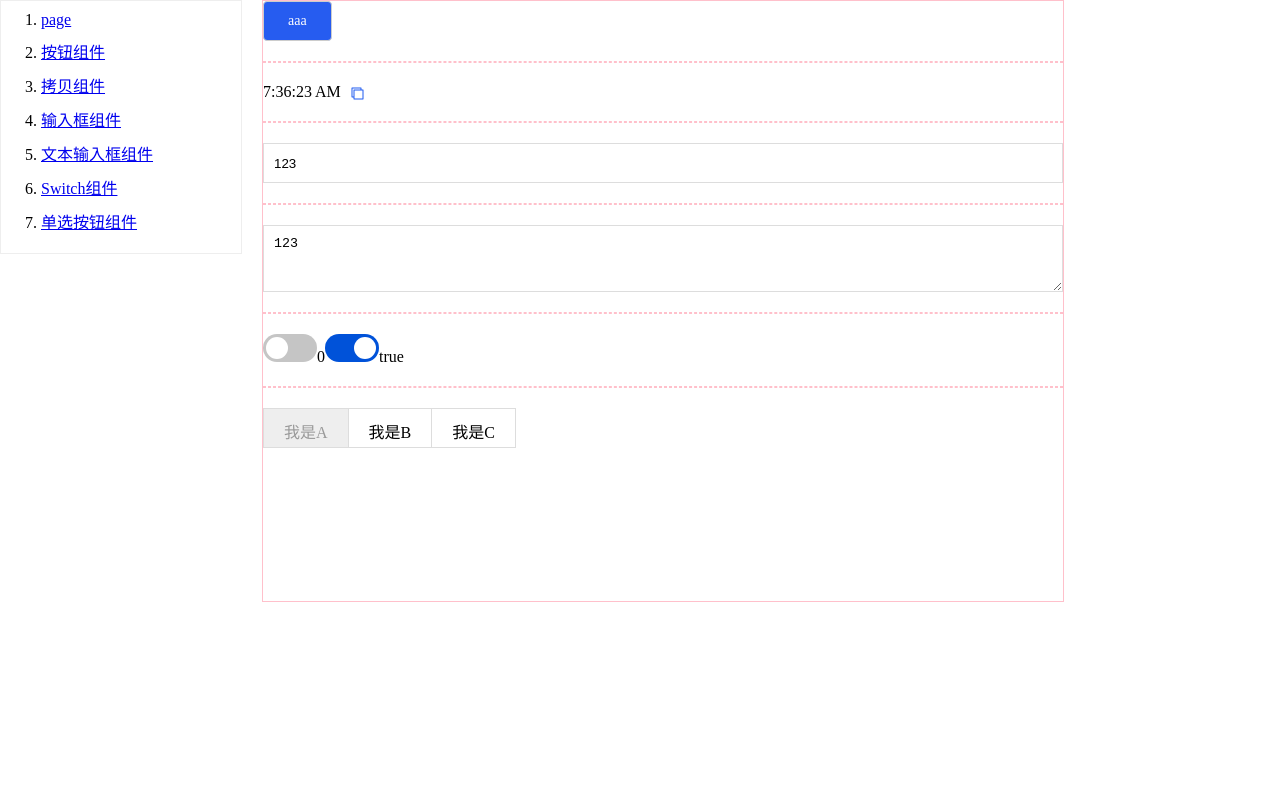
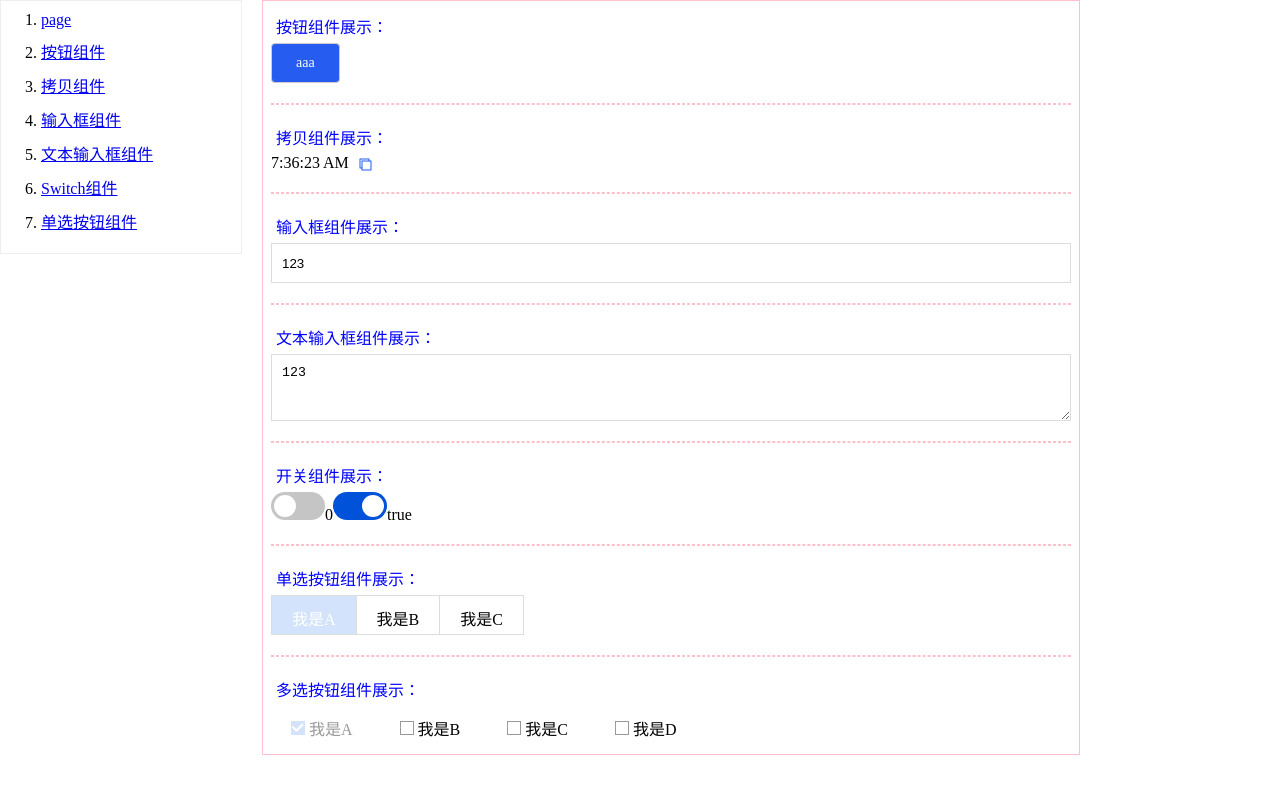
Before and after one commit to bushaoqing/component-for-react-hook, a React (Create React App) app: page /page in a window 1280 px wide. Shown: the top 794 px of the page. Built offline with nearby package versions, Linux system fonts and the light colour scheme.

Commit message:
add checkbox comp

```diff
--- /dev/null
+++ b/src/components/Checkbox/index.css
@@ -0,0 +1,62 @@
+.comp-checkbox__single-span {
+  display: inline-block;
+  height: 40px;
+  box-sizing: border-box;
+  padding: 10px 20px;
+  margin-right: 8px;
+  user-select: none;
+}
+
+.comp-checkbox__single-span:hover {
+  cursor: pointer;
+}
+
+.comp-checkbox__single-span.disabled {
+  color: #999;
+}
+
+.comp-checkbox__single-span.disabled:hover,
+.comp-checkbox__single-span.current.disabled:hover {
+  cursor: not-allowed;
+}
+
+.comp-checkbox__single-span ~ .comp-checkbox__single-span {
+  margin-left: -1px;
+}
+
+.comp-checkbox__single-span__text {
+  position: relative;
+  display: inline-block;
+  width: 12px;
+  height: 12px;
+  border: 1px solid #999;
+  margin-right: 4px;
+}
+
+/* √ 号 */
+.comp-checkbox__single-span__text::before {
+  content: '';
+  display: inline-block;
+  width: 5px;
+  height: 8px;
+  position: absolute;
+  top: 5px;
+  left: 1px;
+  border: 2px solid #fff;
+  border-top: 0;
+  border-left: 0;
+  -webkit-transform: rotate(45deg) scale(1) translate(-50%, -50%);
+  -ms-transform: rotate(45deg) scale(1) translate(-50%, -50%);
+  transform: rotate(45deg) scale(1) translate(-50%, -50%);
+  background: transparent;
+}
+
+.comp-checkbox__single-span.current .comp-checkbox__single-span__text {
+  background: #0052D9;
+  border-color: #0052D9;
+}
+
+.comp-checkbox__single-span.current.disabled .comp-checkbox__single-span__text {
+  background: #d4e3fc;
+  border-color: #d4e3fc;
+}
--- /dev/null
+++ b/src/components/Checkbox/index.js
@@ -0,0 +1,64 @@
+import _ from 'lodash'
+import PropTypes from 'prop-types'
+import { useState } from 'react'
+import './index.css'
+
+function Checkbox(props) {
+  const [curVal, setCurVal] = useState(props.value)
+
+  function handleClick(val) {
+    if (_.isArray(props.disabled) && props.disabled.length && props.disabled.includes(val)) return
+
+    let index = curVal.findIndex(i => i === val)
+    let cloneCurVal = _.cloneDeep(curVal)
+
+    // 存在，移除
+    if (index !== -1) {
+      cloneCurVal.splice(index, 1)
+    } else {
+      cloneCurVal.push(val)
+    }
+
+    setCurVal(cloneCurVal)
+    props.onChange(cloneCurVal)
+  }
+
+  return (
+    <div>
+      {
+        _.isArray(props.options) &&
+        props.options.map((item, index) => {
+          let isDisabled = props.disabled.includes(item.value)
+          let isCheckedVal = curVal.some(i => i === item.value)
+
+          return (
+            <span
+              key={item.id || (item.value + index)}
+              className={`comp-checkbox__single-span ${isCheckedVal ? 'current' : ''} ${isDisabled ? 'disabled' : ''}`}
+              onClick={() => handleClick(item.value)}
+            >
+              <span className="comp-checkbox__single-span__text" />
+              { item.text }
+            </span>
+          )
+        })
+      }
+    </div>
+  )
+}
+
+Checkbox.propTypes = {
+  value: PropTypes.array,
+  options: PropTypes.array,
+  disabled: PropTypes.array,
+  onChange: PropTypes.func
+}
+
+Checkbox.defaultProps = {
+  value: [],
+  options: [],
+  disabled: [],
+  onChange: _.noop
+}
+
+export default Checkbox
--- a/src/components/Radiobox/index.css
+++ b/src/components/Radiobox/index.css
@@ -4,6 +4,7 @@
   box-sizing: border-box;
   padding: 10px 20px;
   border: 1px solid #ddd;
+  user-select: none;
 }
 
 .comp-radiobox__single-span:hover {
--- a/src/components/Radiobox/index.js
+++ b/src/components/Radiobox/index.js
@@ -21,6 +21,7 @@ function Radiobox(props) {
               onClick={() => {
                 if (isDisabled) return
                 setCurVal(item.value)
+                props.onChange(item.value)
               }}
             >{ item.text }</span>
           )
@@ -33,13 +34,15 @@ function Radiobox(props) {
 Radiobox.propTypes = {
   value: PropTypes.string,
   options: PropTypes.array,
-  disabled: PropTypes.array
+  disabled: PropTypes.array,
+  onChange: PropTypes.func
 }
 
 Radiobox.defaultProps = {
   value: '',
   options: [],
-  disabled: []
+  disabled: [],
+  onChange: _.noop
 }
 
 export default Radiobox
--- a/src/index.css
+++ b/src/index.css
@@ -13,6 +13,13 @@ hr {
   width: 800px;
   min-height: 600px;
   border: 1px solid pink;
+  padding: 8px;
+}
+
+.app_title {
+  font-size: 16px;
+  color: blue;
+  margin: 5px;
 }
 
 .side_menu_wrap {
--- a/src/pages/index.js
+++ b/src/pages/index.js
@@ -5,25 +5,31 @@ import Input from '../components/Input'
 import Textarea from '../components/Textarea'
 import Switch from '../components/Switch'
 import Radiobox from '../components/Radiobox'
+import Checkbox from '../components/Checkbox'
 
 // 测试容器
 function InitPage() {
   const [inputVal, setInputVal] = useState('123')
   const [switchVal, setSwitchVal] = useState(0)
   const [switchVal1, setSwitchVal1] = useState(true)
+  const [radioboxVal, setRadioboxVal] = useState('A')
+  const [checkboxVal, setCheckboxVal] = useState(['A'])
 
 
   let time = new Date().toLocaleTimeString()
   return (
     <div className="App">
+      <div className="app_title">按钮组件展示：</div>
       <Buttom text="aaa" type="submit"  />
 
       <hr/>
 
+      <div className="app_title">拷贝组件展示：</div>
       {time}<CopyText copyText={time} />
 
       <hr/>
 
+      <div className="app_title">输入框组件展示：</div>
       <Input
         value={inputVal}
         placeholder="in"
@@ -34,6 +40,7 @@ function InitPage() {
 
       <hr/>
 
+      <div className="app_title">文本输入框组件展示：</div>
       <Textarea
         value={inputVal}
         placeholder="in"
@@ -44,19 +51,37 @@ function InitPage() {
 
       <hr/>
 
+      <div className="app_title">开关组件展示：</div>
       <Switch value={switchVal} onChange={bool => setSwitchVal(bool)}/>{switchVal}
       <Switch value={switchVal1} onChange={bool => setSwitchVal1(bool)}/>{switchVal1 ? 'true' : 'fasle'}
 
       <hr/>
 
+      <div className="app_title">单选按钮组件展示：</div>
       <Radiobox
-        value=""
+        value={radioboxVal}
         disabled={['A']}
         options={[
           {id: 1, text: '我是A', value: 'A'},
           {id: 2, text: '我是B', value: 'B'},
           {id: 3, text: '我是C', value: 'C'},
         ]}
+        onChange={val => setRadioboxVal(val)}
+      />
+
+      <hr/>
+
+      <div className="app_title">多选按钮组件展示：</div>
+      <Checkbox
+        value={checkboxVal}
+        disabled={['A']}
+        options={[
+          {id: 1, text: '我是A', value: 'A'},
+          {id: 2, text: '我是B', value: 'B'},
+          {id: 3, text: '我是C', value: 'C'},
+          {id: 4, text: '我是D', value: 'D'},
+        ]}
+        onChange={val => setCheckboxVal(val)}
       />
     </div>
   );
```
Also changed, not shown: src/components/Checkbox/README.md (added).
